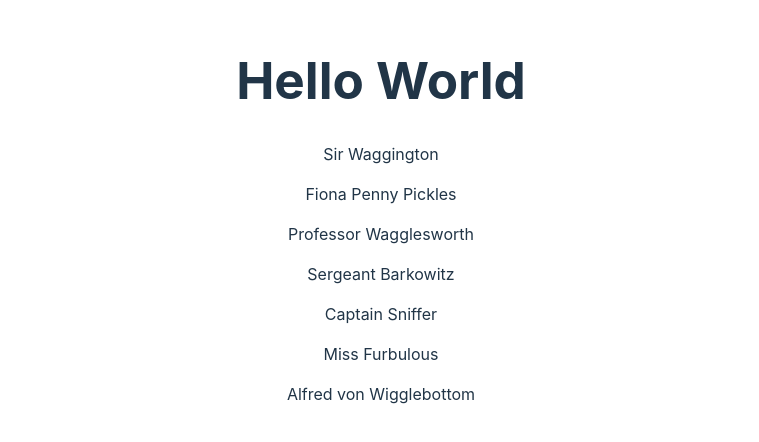
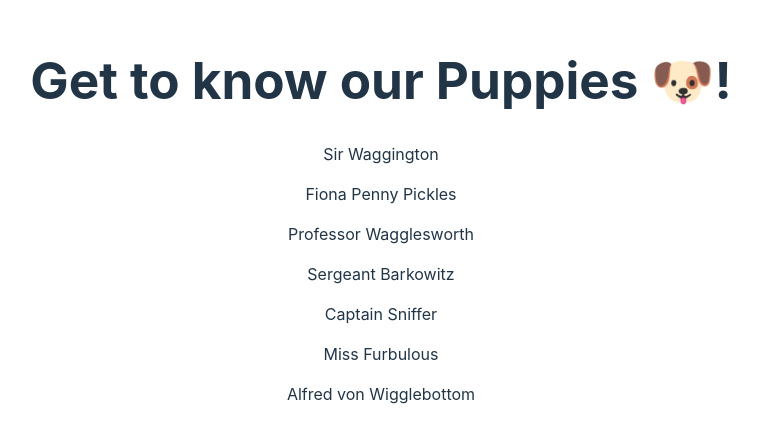
Before and after one commit to ivette-merc/PuppyPals-React, a React (Vite) app: page / in a window 1280 px wide. Shown: the part 180-622 px from the top of the page, without its empty margins (259-1018 px from the left). Built offline with nearby package versions, Linux system fonts and the light colour scheme.

Commit message:
added puppied with keys

```diff
--- a/src/App.jsx
+++ b/src/App.jsx
@@ -7,13 +7,13 @@ import { puppyList } from "./data.js";
 function App() {
   console.log(useState);
   const [puppies, setPuppies] = useState(puppyList);
-  console.log(puppies);
+  console.log("puppyList: ", puppies);
   return (
     <>
-      <div>
-        <h1>Hello World</h1>
+      <div className="App">
+        <h1>Get to know our Puppies 🐶!</h1>
         {puppies.map((puppy) => {
-          return <p>{puppy.name}</p>;
+          return <p key={puppy.id}> {puppy.name}</p>;
         })}
       </div>
     </>
```
